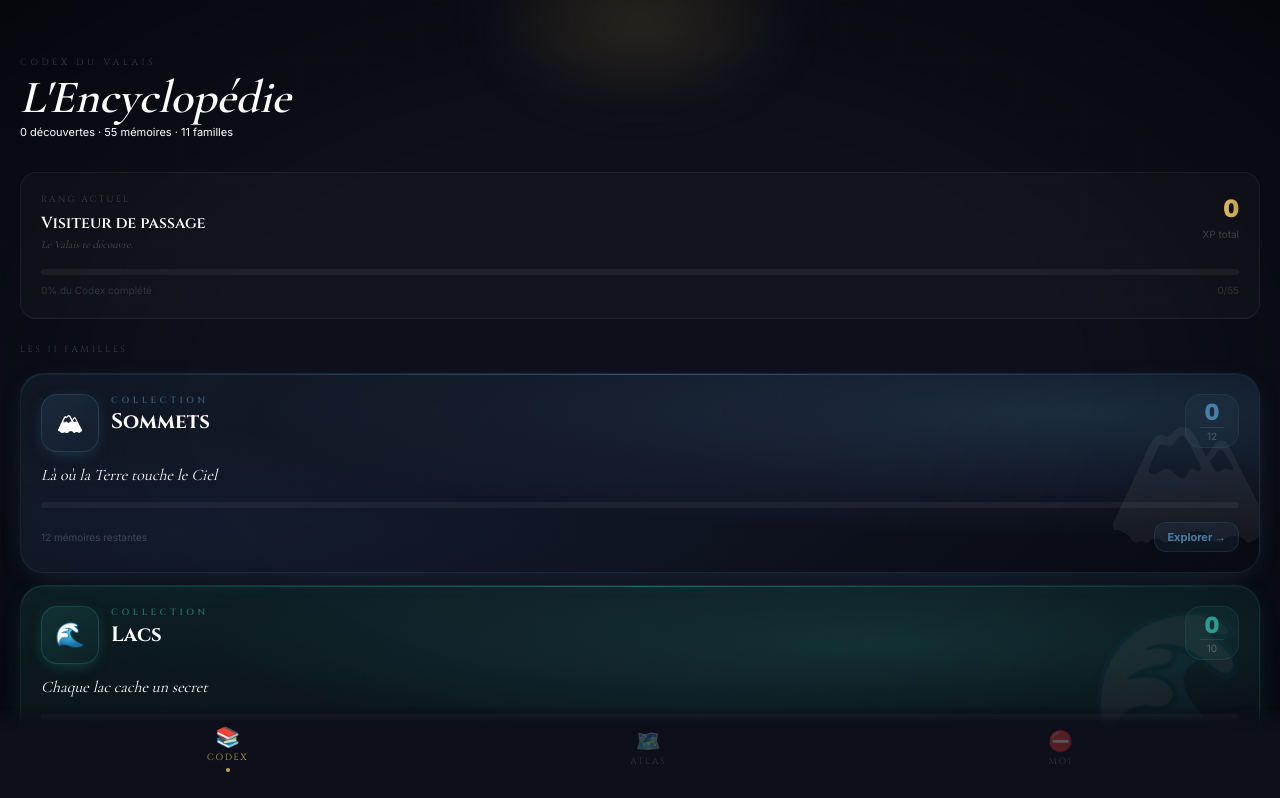
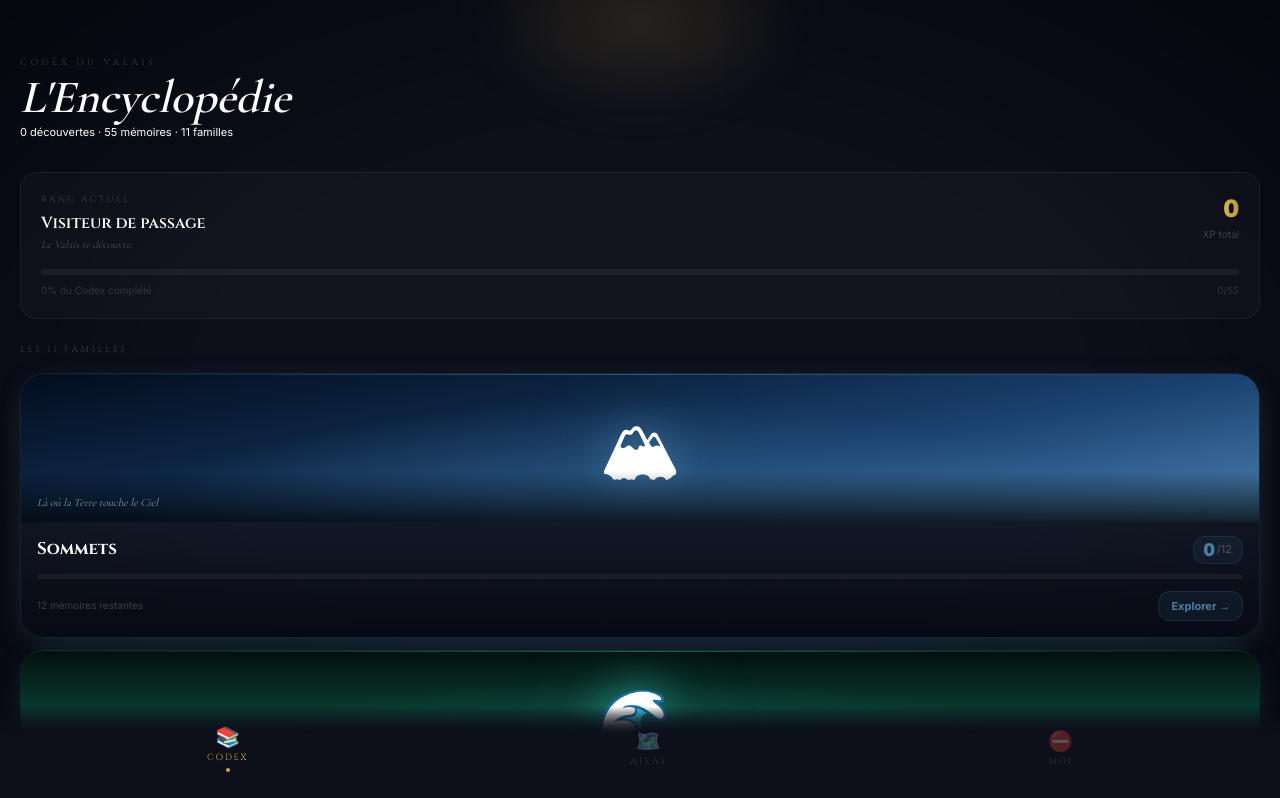
Before and after one commit to passemuraile/VALAIA, a Next.js app: page /codex in a window 1280 px wide. Shown: the top 798 px of the page. Built offline with nearby package versions, Linux system fonts and the light colour scheme.

Commit message:
feat: family cards with immersive scene covers — atmospheric gradients, glowing emoji

```diff
--- a/src/components/codex/FamilyCard.tsx
+++ b/src/components/codex/FamilyCard.tsx
@@ -7,147 +7,169 @@ interface Props {
   discovered: number
 }
 
-const FAMILY_OVERLAY: Record<string, string> = {
-  sommets:     'radial-gradient(ellipse at 85% 20%, #4A7FA540 0%, transparent 55%), radial-gradient(ellipse at 15% 80%, #1A3A5C28 0%, transparent 45%)',
-  lacs:        'radial-gradient(ellipse at 70% 30%, #2A9D8F35 0%, transparent 55%), linear-gradient(180deg, #0D4A4418 0%, transparent 50%)',
-  bisses:      'radial-gradient(ellipse at 65% 35%, #3D7A8A32 0%, transparent 55%)',
-  gastronomie: 'radial-gradient(ellipse at 75% 25%, #C17F2432 0%, transparent 55%)',
-  traditions:  'radial-gradient(ellipse at 80% 20%, #8B2FC932 0%, transparent 55%), radial-gradient(ellipse at 20% 80%, #3A0D5C20 0%, transparent 45%)',
-  villages:    'radial-gradient(ellipse at 70% 40%, #8D6E4A28 0%, transparent 55%)',
-  vins:        'radial-gradient(ellipse at 80% 25%, #7B2D4232 0%, transparent 55%)',
-  patrimoine:  'radial-gradient(ellipse at 75% 25%, #5C7A3E28 0%, transparent 55%)',
-  reines:      'radial-gradient(ellipse at 80% 20%, #C45C1A28 0%, transparent 55%)',
-  evenements:  'radial-gradient(ellipse at 75% 20%, #E85D0430 0%, transparent 55%)',
-  legendes:    'radial-gradient(ellipse at 80% 30%, #6B5CE732 0%, transparent 55%), radial-gradient(ellipse at 20% 70%, #2D1B8C20 0%, transparent 45%)',
+// Unique atmospheric scene per family
+const SCENE: Record<string, string> = {
+  sommets:     'linear-gradient(170deg, #030D1E 0%, #0C2340 30%, #1A4270 60%, #3A6A9A 85%, #4A7FA5 100%)',
+  lacs:        'linear-gradient(180deg, #030F0D 0%, #083028 30%, #0E4A3E 60%, #1A7A6E 85%, #2A9D8F 100%)',
+  bisses:      'linear-gradient(180deg, #040D12 0%, #0A2430 30%, #163850 60%, #2A6070 85%, #3D7A8A 100%)',
+  gastronomie: 'linear-gradient(165deg, #160800 0%, #4A2000 30%, #8A4800 60%, #B86A10 85%, #C17F24 100%)',
+  traditions:  'linear-gradient(165deg, #060010 0%, #22063A 30%, #440E70 60%, #6A1EA0 85%, #8B2FC9 100%)',
+  villages:    'linear-gradient(165deg, #0C0700 0%, #2A1600 30%, #503000 60%, #7A5028 85%, #8D6E4A 100%)',
+  vins:        'linear-gradient(165deg, #0A0008 0%, #200010 30%, #420018 60%, #6A1530 85%, #7B2D42 100%)',
+  patrimoine:  'linear-gradient(165deg, #040800 0%, #0E1C06 30%, #203A10 60%, #3E6028 85%, #5C7A3E 100%)',
+  reines:      'linear-gradient(165deg, #120500 0%, #3A1000 30%, #702200 60%, #A84010 85%, #C45C1A 100%)',
+  evenements:  'linear-gradient(165deg, #140200 0%, #4A0E00 30%, #8A2000 60%, #C03800 85%, #E85D04 100%)',
+  legendes:    'linear-gradient(165deg, #03000E 0%, #120640 30%, #241480 60%, #4828C0 85%, #6B5CE7 100%)',
+}
+
+// Decorative atmosphere overlay per family (glow from bottom)
+const GLOW: Record<string, string> = {
+  sommets:     'radial-gradient(ellipse at 50% 120%, #4A7FA580 0%, transparent 60%)',
+  lacs:        'radial-gradient(ellipse at 50% 120%, #2A9D8F70 0%, transparent 60%)',
+  bisses:      'radial-gradient(ellipse at 50% 120%, #3D7A8A70 0%, transparent 60%)',
+  gastronomie: 'radial-gradient(ellipse at 50% 120%, #C17F2470 0%, transparent 60%)',
+  traditions:  'radial-gradient(ellipse at 50% 120%, #8B2FC970 0%, transparent 60%)',
+  villages:    'radial-gradient(ellipse at 50% 120%, #8D6E4A60 0%, transparent 60%)',
+  vins:        'radial-gradient(ellipse at 50% 120%, #7B2D4270 0%, transparent 60%)',
+  patrimoine:  'radial-gradient(ellipse at 50% 120%, #5C7A3E60 0%, transparent 60%)',
+  reines:      'radial-gradient(ellipse at 50% 120%, #C45C1A60 0%, transparent 60%)',
+  evenements:  'radial-gradient(ellipse at 50% 120%, #E85D0460 0%, transparent 60%)',
+  legendes:    'radial-gradient(ellipse at 50% 120%, #6B5CE780 0%, transparent 60%)',
 }
 
 export function FamilyCard({ family, discovered }: Props) {
   const pct = family.total > 0 ? (discovered / family.total) * 100 : 0
   const isComplete = family.total > 0 && discovered >= family.total
   const remaining = family.total - discovered
+  const scene = SCENE[family.key] ?? `linear-gradient(180deg, #0A0C16 0%, ${family.hex}30 100%)`
+  const glow = GLOW[family.key] ?? `radial-gradient(ellipse at 50% 120%, ${family.hex}60 0%, transparent 60%)`
 
   return (
     <Link href={`/codex/${family.key}`} className="block group select-none">
       <div
-        className="relative rounded-3xl overflow-hidden transition-all duration-300 group-hover:scale-[1.015] group-active:scale-[0.99]"
+        className="rounded-3xl overflow-hidden transition-all duration-300 group-hover:scale-[1.015] group-active:scale-[0.99]"
         style={{
-          background: `linear-gradient(145deg, ${family.hex}1C 0%, ${family.hexDark ?? family.hex}0E 65%, #090B14 100%)`,
           border: `1px solid ${family.hex}32`,
-          boxShadow: `0 6px 28px -10px ${family.hex}55, inset 0 1px 0 ${family.hex}1E`,
-          minHeight: '195px',
+          boxShadow: `0 8px 32px -10px ${family.hex}60, inset 0 1px 0 ${family.hex}20`,
         }}
       >
-        {/* Family-specific overlay */}
-        <div
-          className="absolute inset-0 pointer-events-none"
-          style={{ backgroundImage: FAMILY_OVERLAY[family.key] ?? '' }}
-        />
+
+        {/* ── SCENE / COVER ── */}
+        <div className="relative overflow-hidden" style={{ height: '148px' }}>
+          {/* Atmospheric gradient */}
+          <div className="absolute inset-0" style={{ background: scene }} />
+
+          {/* Bottom atmospheric glow */}
+          <div className="absolute inset-0" style={{ background: glow }} />
+
+          {/* Stars / particles for legendes */}
+          {family.key === 'legendes' && (
+            <div className="absolute inset-0 opacity-30" style={{
+              backgroundImage: 'radial-gradient(circle, white 1px, transparent 1px)',
+              backgroundSize: '28px 28px',
+            }} />
+          )}
 
           {/* Top shimmer */}
           <div
-          className="absolute top-0 left-10 right-10 h-px pointer-events-none"
-          style={{ background: `linear-gradient(90deg, transparent, ${family.hex}75, transparent)` }}
+            className="absolute top-0 inset-x-0 h-px"
+            style={{ background: `linear-gradient(90deg, transparent, ${family.hex}90, transparent)` }}
           />
 
-        {/* Giant emoji watermark */}
-        <div
-          className="absolute -right-5 top-1/2 -translate-y-1/2 pointer-events-none select-none transition-transform duration-500 group-hover:scale-110 group-hover:-rotate-6"
-          style={{ fontSize: '155px', lineHeight: 1, opacity: 0.055 }}
+          {/* Complete badge */}
+          {isComplete && (
+            <div className="absolute top-3 right-3 z-10">
+              <span
+                className="text-[9px] font-bold px-2.5 py-1 rounded-full"
+                style={{ background: 'rgba(201,168,76,0.2)', color: '#C9A84C', border: '1px solid rgba(201,168,76,0.4)' }}
               >
-          {family.emoji}
+                ✦ Complète
+              </span>
             </div>
+          )}
 
-        <div className="relative z-10 p-5 flex flex-col" style={{ minHeight: '195px' }}>
-
-          {/* Header */}
-          <div className="flex items-start gap-3 mb-3">
-            <div
-              className="w-[58px] h-[58px] rounded-2xl flex items-center justify-center text-2xl flex-shrink-0 transition-all duration-300 group-hover:scale-110"
+          {/* Big centered emoji */}
+          <div className="absolute inset-0 flex items-center justify-center">
+            <span
+              className="transition-transform duration-500 group-hover:scale-125"
               style={{
-                background: `linear-gradient(135deg, ${family.hex}2C, ${family.hex}10)`,
-                border: `1.5px solid ${family.hex}48`,
-                boxShadow: `0 4px 16px -6px ${family.hex}80`,
+                fontSize: '72px',
+                lineHeight: 1,
+                filter: `drop-shadow(0 0 20px ${family.hex}C0) drop-shadow(0 0 40px ${family.hex}60)`,
               }}
             >
               {family.emoji}
+            </span>
           </div>
 
-            <div className="flex-1 min-w-0">
+          {/* Tagline overlay at bottom */}
+          <div
+            className="absolute bottom-0 inset-x-0 px-4 pt-6 pb-3"
+            style={{ background: 'linear-gradient(0deg, rgba(0,0,0,0.75) 0%, transparent 100%)' }}
+          >
             <p
-                className="text-[9px] uppercase tracking-[0.4em] mb-0.5 font-semibold"
-                style={{ color: `${family.hex}AA`, fontFamily: 'var(--font-cinzel), serif' }}
+              className="text-[11px] text-white/55 leading-snug"
+              style={{ fontFamily: 'var(--font-cormorant), serif', fontStyle: 'italic' }}
             >
-                Collection
+              {family.tagline}
             </p>
+          </div>
+        </div>
+
+        {/* ── INFO PANEL ── */}
+        <div
+          className="px-4 pt-3.5 pb-4"
+          style={{
+            background: `linear-gradient(180deg, ${family.hex}18 0%, #080A14 100%)`,
+          }}
+        >
+          {/* Name + count */}
+          <div className="flex items-center justify-between mb-2.5">
             <h3
-                className="text-[1.3rem] font-bold text-white leading-tight"
+              className="text-[1.05rem] font-bold text-white leading-tight"
               style={{ fontFamily: 'var(--font-cinzel), serif' }}
             >
               {family.name}
             </h3>
-            </div>
-
-            {/* Counter badge */}
             <div
-              className="flex flex-col items-center justify-center w-[54px] h-[54px] rounded-2xl flex-shrink-0"
-              style={{ background: `${family.hex}14`, border: `1px solid ${family.hex}28` }}
+              className="flex items-center gap-0.5 px-2.5 py-1 rounded-xl flex-shrink-0 ml-2"
+              style={{ background: `${family.hex}18`, border: `1px solid ${family.hex}28` }}
             >
               <span
-                className="text-[1.4rem] font-black tabular-nums leading-none"
+                className="text-[1.1rem] font-black tabular-nums leading-none"
                 style={{ color: family.hex }}
               >
                 {discovered}
               </span>
-              <div className="w-6 h-px my-[3px]" style={{ background: `${family.hex}45` }} />
-              <span className="text-[10px] text-white/25 leading-none">{family.total}</span>
+              <span className="text-[11px] text-white/25 leading-none">/{family.total}</span>
             </div>
           </div>
 
-          {/* Tagline */}
-          <p
-            className="text-white/38 mb-4 leading-snug flex-1"
-            style={{ fontFamily: 'var(--font-cormorant), serif', fontStyle: 'italic', fontSize: '1rem' }}
-          >
-            {family.tagline}
-          </p>
-
           {/* Progress bar */}
-          <div className="mb-3.5">
-            <div className="h-[6px] rounded-full overflow-hidden" style={{ background: 'rgba(255,255,255,0.05)' }}>
+          <div className="h-[5px] rounded-full overflow-hidden mb-3" style={{ background: 'rgba(255,255,255,0.05)' }}>
             <div
               className="h-full rounded-full transition-all duration-1000 ease-out"
               style={{
                 width: `${pct}%`,
                 background: isComplete
                   ? `linear-gradient(90deg, ${family.hex}, #E8C96A)`
-                    : `linear-gradient(90deg, ${family.hex}85, ${family.hex})`,
+                  : `linear-gradient(90deg, ${family.hex}80, ${family.hex})`,
                 boxShadow: pct > 2 ? `0 0 10px ${family.hex}90` : 'none',
               }}
             />
           </div>
-          </div>
 
-          {/* Footer */}
+          {/* Footer row */}
           <div className="flex items-center justify-between">
-            {isComplete ? (
-              <span
-                className="text-[10px] font-bold px-2.5 py-1 rounded-full"
-                style={{ background: '#C9A84C18', color: '#C9A84C', border: '1px solid #C9A84C40' }}
-              >
-                ✦ Collection complète
+            <span className="text-[10px] text-white/20">
+              {isComplete ? 'Collection terminée' : `${remaining} ${remaining === 1 ? 'mémoire restante' : 'mémoires restantes'}`}
             </span>
-            ) : (
-              <span className="text-[10px] text-white/20">
-                {remaining} {remaining === 1 ? 'mémoire restante' : 'mémoires restantes'}
-              </span>
-            )}
-
             <div
               className="text-[11px] font-bold px-3 py-1.5 rounded-xl transition-all duration-200 group-hover:scale-105"
               style={{
-                background: `${family.hex}18`,
+                background: `${family.hex}1A`,
                 color: family.hex,
-                border: `1px solid ${family.hex}32`,
+                border: `1px solid ${family.hex}30`,
               }}
             >
               Explorer →
```
Lines whose indentation alone changed are shown as unchanged.
